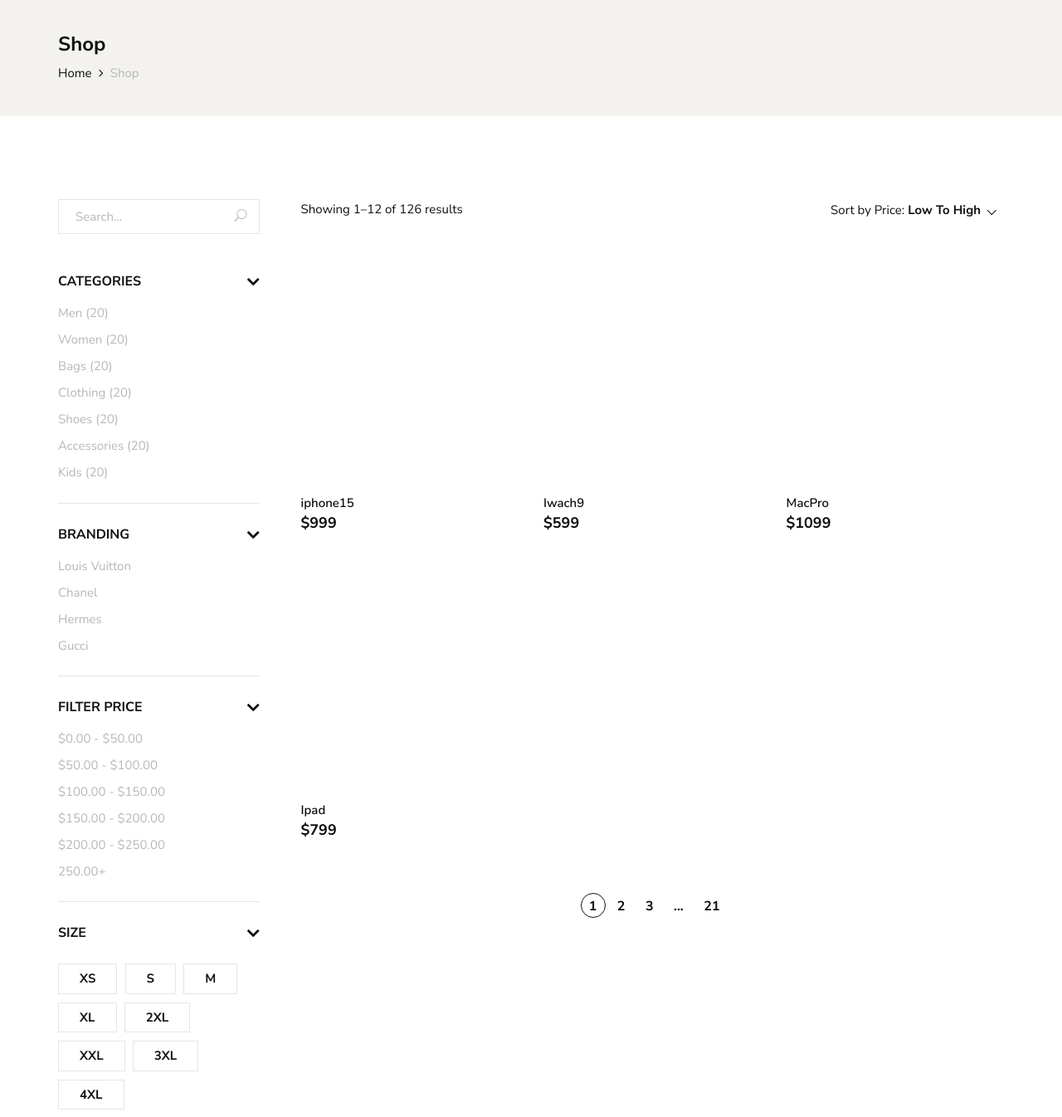
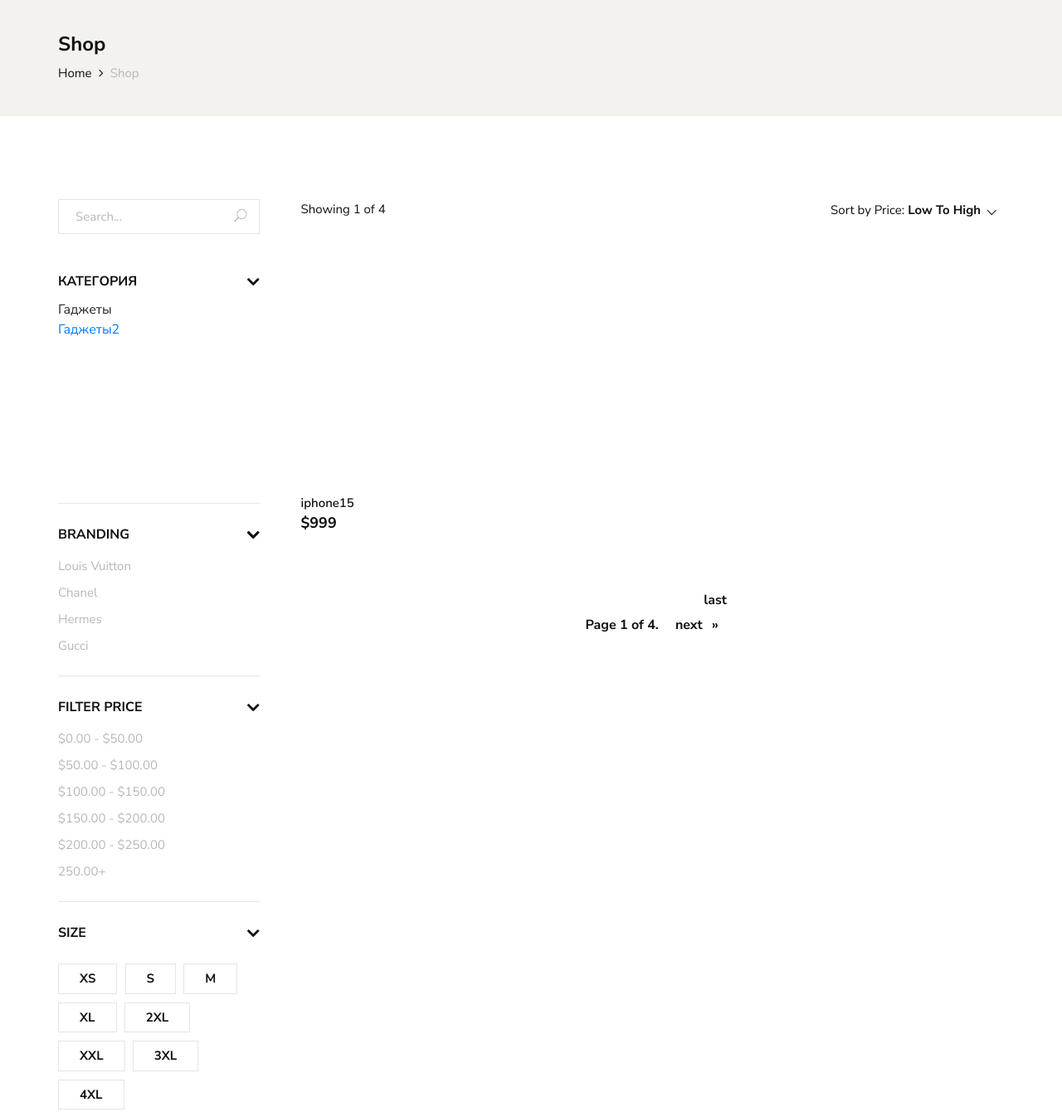
Before and after one commit to Vosi-d/Django, a Django app: page /shop/ in a window 1280 px wide. Shown: the part 1086-2432 px from the top of the page at 83% size. Run offline with Django 4.2, Linux system fonts and the light colour scheme; data comes from the database, SQL or seed files in the repository; both versions use the stored data as it was after the commit; some libraries are stand-ins or nearby versions.

Commit message:
with fix

```diff
--- a/products/views.py
+++ b/products/views.py
@@ -1,20 +1,16 @@
 from django.shortcuts import render
 from django.views.generic import ListView, DetailView, TemplateView
 
-from products.models import ProductModel
+from products.models import ProductModel, CategoryModel
 
 
 def home_page(request):
     return render(request, "index.html",)
-
-# def shop_page(request):
-#     # products = ProductModel.objects.all().filter(title="iphone15")
-#     products = ProductModel.objects.all().order_by('price')
-#     return render(request, "shop.html", {"products": products})
 class Shop_page(ListView):
     template_name = 'shop.html'
     queryset = ProductModel.objects.all().order_by('price')
     context_object_name = "products"
+    paginate_by = 1
 
     def get_queryset(self):
         qs = ProductModel.objects.all()
@@ -22,11 +18,16 @@
         if q:
             qs = qs.filter(title__icontains=q)
         return qs
+    def get_context_data(self, *, object_list=None, **kwargs):
+        context = super().get_context_data(**kwargs)
+        context['Категория'] = CategoryModel.objects.all()
+        return context
+
+
 class  Shop_page_Detail(DetailView):
     template_name = 'shop-details.html'
     queryset = ProductModel.objects.all()
     context_object_name = 'products'
-
 class RegisterView(TemplateView):
     template_name = 'signup.html'
 
--- a/templates/shop.html
+++ b/templates/shop.html
@@ -104,21 +104,16 @@
                             <div class="accordion" id="accordionExample">
                                 <div class="card">
                                     <div class="card-heading">
-                                        <a data-toggle="collapse" data-target="#collapseOne">Categories</a>
+                                        <a data-toggle="collapse" data-target="#collapseOne">Категория</a>
                                     </div>
                                     <div id="collapseOne" class="collapse show" data-parent="#accordionExample">
                                         <div class="card-body">
                                             <div class="shop__sidebar__categories">
                                                 <ul class="nice-scroll">
-                                                    <li><a href="#">Men (20)</a></li>
-                                                    <li><a href="#">Women (20)</a></li>
-                                                    <li><a href="#">Bags (20)</a></li>
-                                                    <li><a href="#">Clothing (20)</a></li>
-                                                    <li><a href="#">Shoes (20)</a></li>
-                                                    <li><a href="#">Accessories (20)</a></li>
-                                                    <li><a href="#">Kids (20)</a></li>
-                                                    <li><a href="#">Kids (20)</a></li>
-                                                    <li><a href="#">Kids (20)</a></li>
+                                                    {% for i in Категория %}
+                                                    {{ i }}
+                                                    <li><a href="#"{{ i.title }}</a></li>
+                                                    {% endfor %}
                                                 </ul>
                                             </div>
                                         </div>
@@ -260,7 +255,7 @@
                         <div class="row">
                             <div class="col-lg-6 col-md-6 col-sm-6">
                                 <div class="shop__product__option__left">
-                                    <p>Showing 1–12 of 126 results</p>
+                                    <p>Showing {{ page_obj.number }} of {{ page_obj.paginator.num_pages }}</p>
                                 </div>
                             </div>
                             <div class="col-lg-6 col-md-6 col-sm-6">
@@ -312,11 +307,17 @@
                     <div class="row">
                         <div class="col-lg-12">
                             <div class="product__pagination">
-                                <a class="active" href="#">1</a>
-                                <a href="#">2</a>
-                                <a href="#">3</a>
-                                <span>...</span>
-                                <a href="#">21</a>
+                                {% if page_obj.has_previous %}
+                                  <a href="?page=1">&laquo; first</a>
+                                  <a href="?page={{ page_obj.previous_page_number }}">previous</a>
+                                {% endif %}
+                                <span class="current">
+                                    Page {{ page_obj.number }} of {{ page_obj.paginator.num_pages }}.
+                                </span>
+                                {% if page_obj.has_next %}
+                                  <a href="?page={{ page_obj.next_page_number }}">next</a>
+                                  <a href="?page={{ page_obj.paginator.num_pages }}">last &raquo;</a>
+                                {% endif %}
                             </div>
                         </div>
                     </div>
```
Also changed, not shown: db.sqlite3, templates/account/email.html (line endings or trailing spaces).
